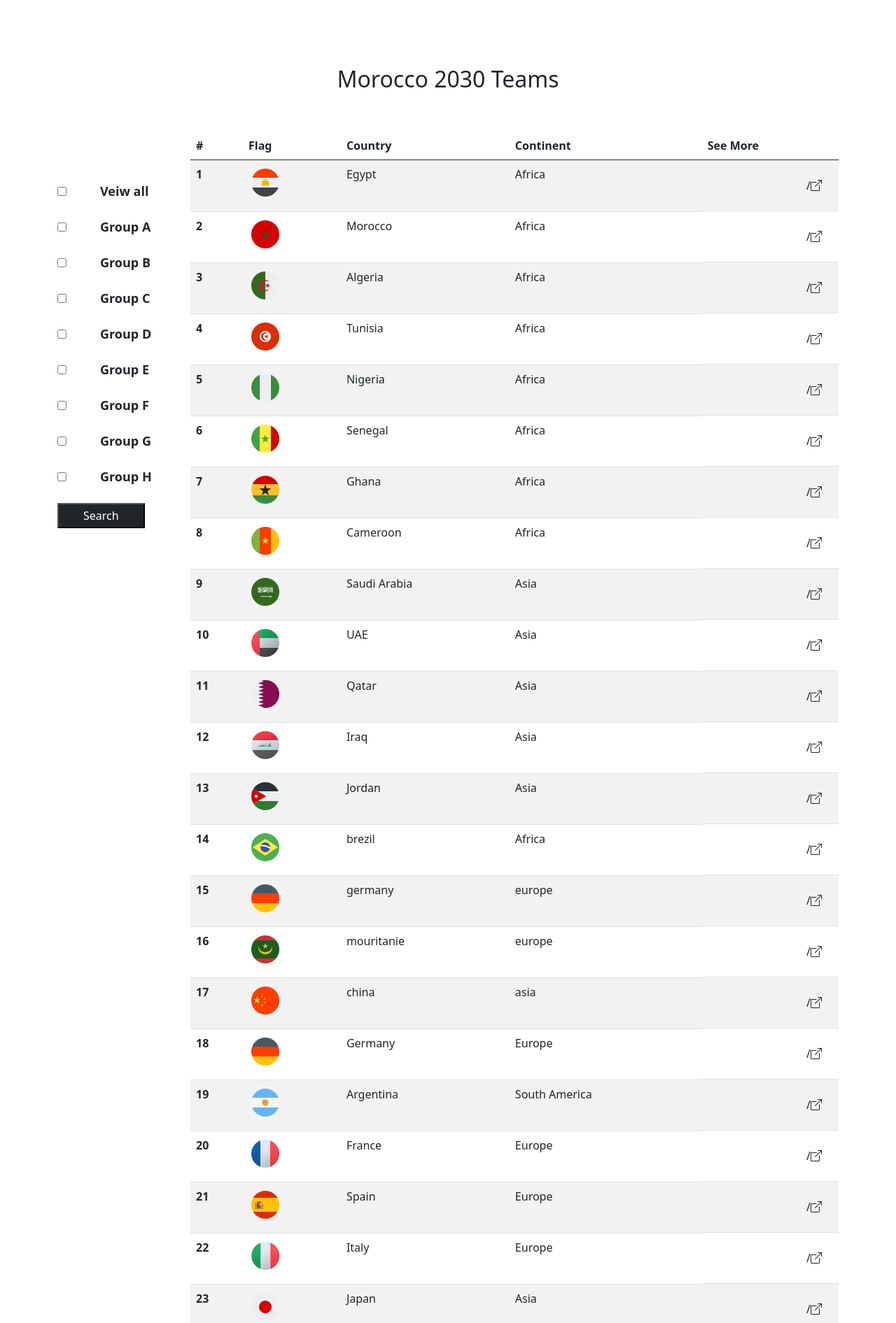
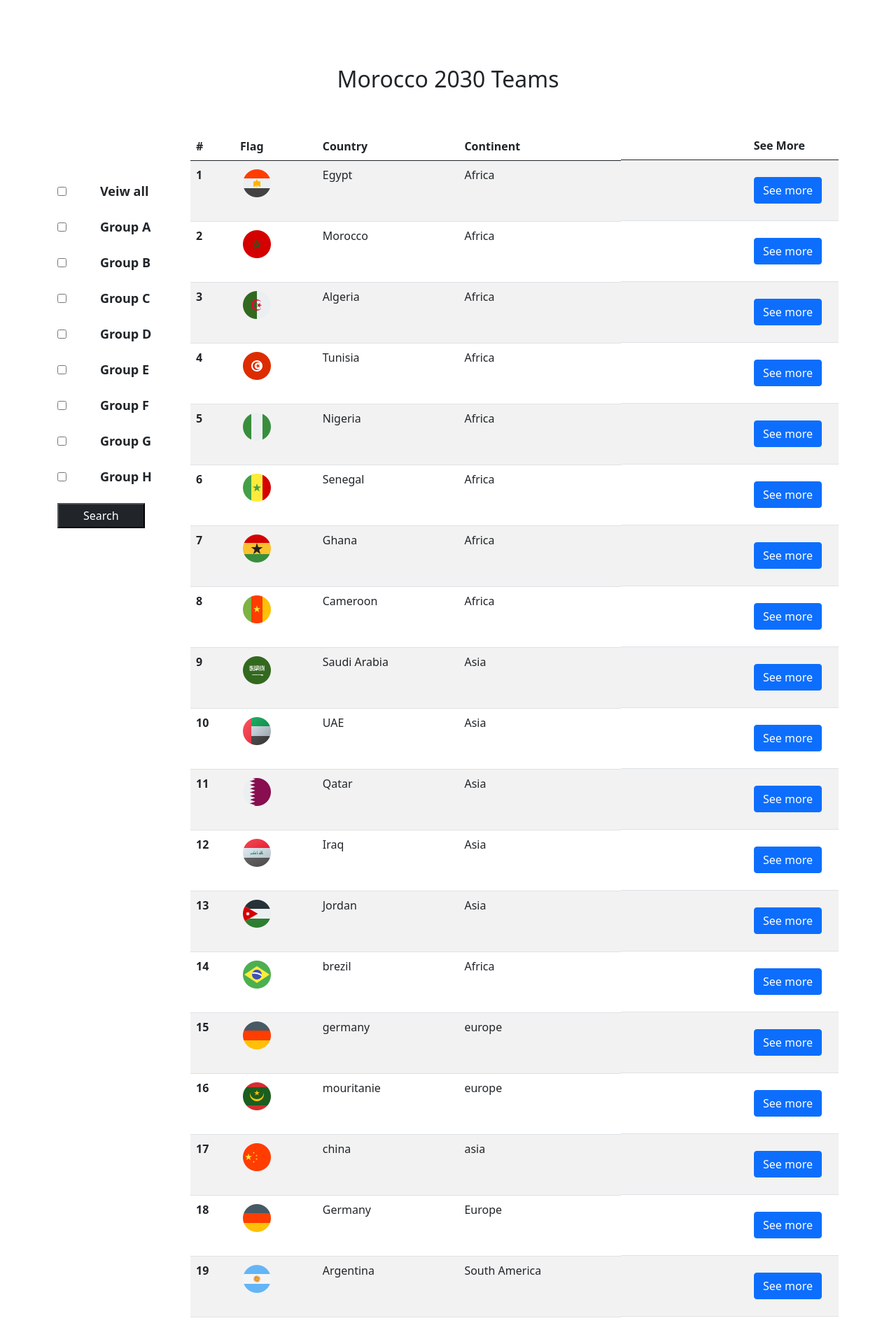
Before and after one commit to AymaneTech/FifaWordCup, a PHP site: page /test.php in a window 1280 px wide. Shown: the part 642-2533 px from the top of the page at 70% size. Run offline with PHP 8.4, Linux system fonts and the light colour scheme; data comes from the database, SQL or seed files in the repository.

Commit message:
push this bullshit modal is  not working

```diff
--- a/assets/js/index.js
+++ b/assets/js/index.js
@@ -1,3 +1,4 @@
+console.log("hello");
 const filterItems = document.querySelectorAll(".filter-item a");
 const groupNames = document.querySelectorAll(".group-name");
 
@@ -16,3 +17,5 @@
         });
     });
 });
+
+// modal
--- a/selectTeams.php
+++ b/selectTeams.php
@@ -15,9 +15,31 @@
             <td>{$row["team_name"]}</td>
             <td>{$row["team_continent"]}</td>
             <td class='d-flex justify-content-end align-items-start p-4'>
-            /<i class='bi bi-box-arrow-up-right'></i>
+            <button type='button' class='btn btn-primary' data-bs-toggle='modal' data-bs-target='#exampleModal'>
+                See more
+            </button>
             </td>
-        </tr>";
+        </tr>
+
+        <div class='modal fade' id='exampleModal' tabindex='-1' aria-labelledby='exampleModalLabel' aria-hidden='true'>
+            <div class='modal-dialog modal-dialog-centered'>
+                <div class='modal-content'>
+                    <div class='modal-header'>
+                        <h5 class='modal-title' id='exampleModalLabel'>{$row["team_name"]}</h5>
+                        <button type='button' class='btn-close' data-bs-dismiss='modal' aria-label='Close'></button>
+                    </div>
+                    <div class='modal-body'>
+                        ...
+                    </div>
+                    <div class='modal-footer'>
+                        <button type='button' class='btn btn-secondary' data-bs-dismiss='modal'>Close</button>
+                        <button type='button' class='btn btn-primary'>Save changes</button>
+                    </div>
+                </div>
+            </div>
+        </div>
+        ";
+
     }
 }
 ?>
--- a/test.php
+++ b/test.php
@@ -90,7 +90,7 @@
                         <th scope="col">Flag</th>
                         <th scope="col">Country</th>
                         <th scope="col">Continent</th>
-                        <th scope="col">See More</th>
+                        <th scope="col" class="d-flex justify-content-end px-5">See More</th>
                     </tr>
                 </thead>
                 <tbody>
@@ -112,9 +112,12 @@
             </table>
         </div>
     </div>
-</section>
+                </section>
+<!-- Modal -->
+
 
 <script src="./assets/js/index.js"></script>
+<script src="https://cdn.jsdelivr.net/npm/bootstrap@5.0.2/dist/js/bootstrap.bundle.min.js" integrity="sha384-MrcW6ZMFYlzcLA8Nl+NtUVF0sA7MsXsP1UyJoMp4YLEuNSfAP+JcXn/tWtIaxVXM" crossorigin="anonymous"></script>
 </body>
 
 </html>
```
